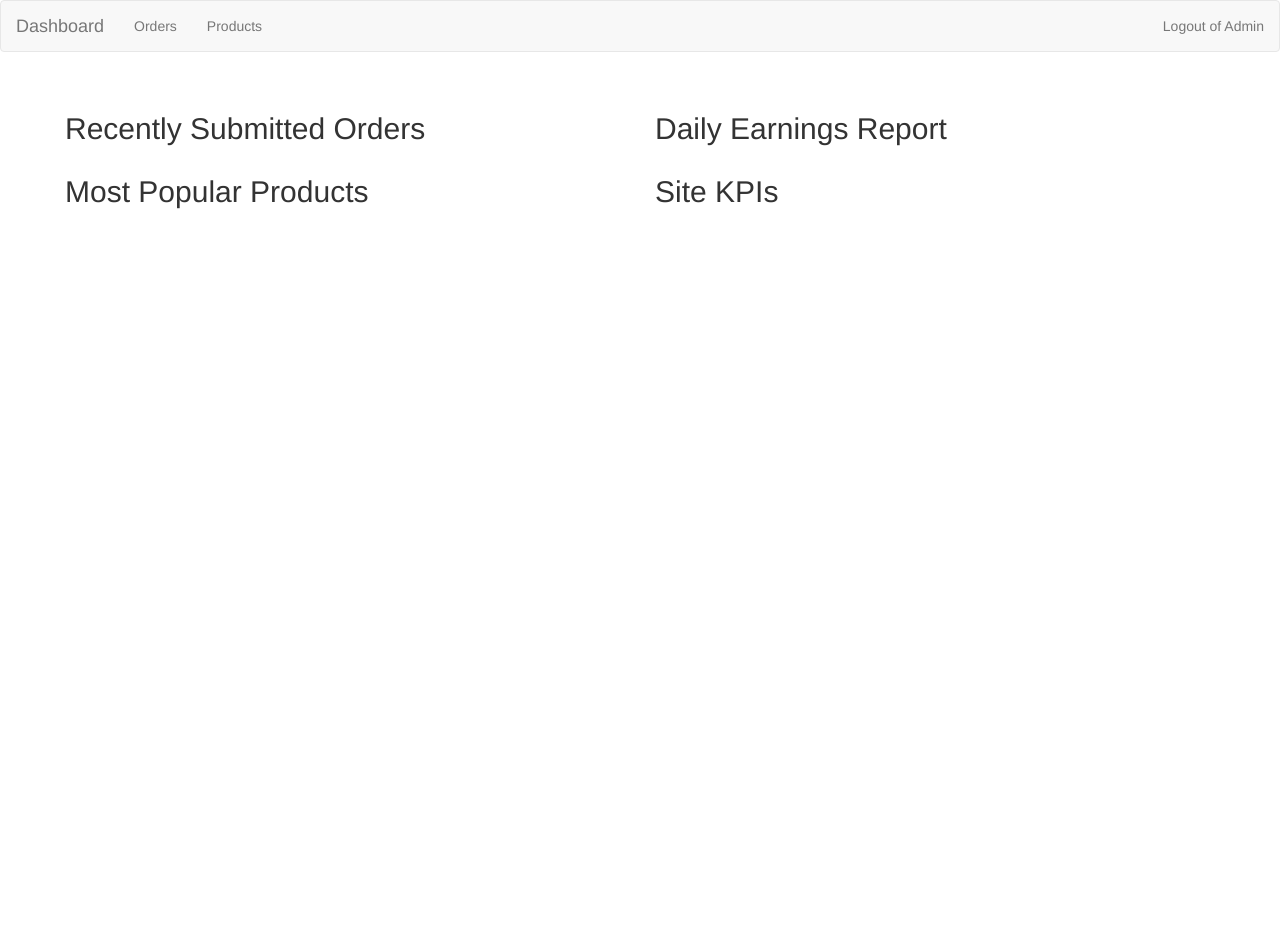
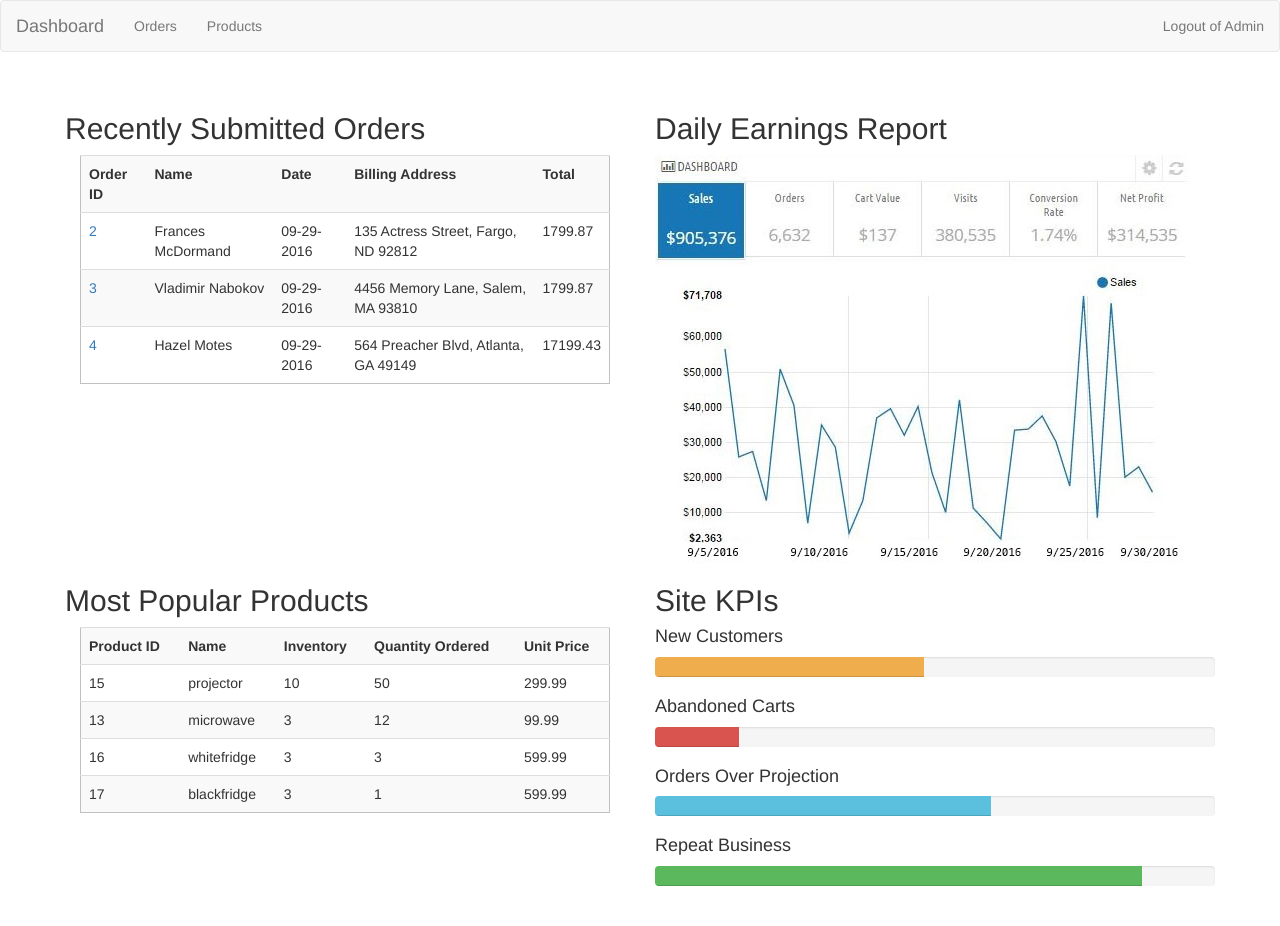
Before and after one commit to mingjianjzhang/lpproject, a CodeIgniter app: page /database/dashboard in a window 1280 px wide. Before the commit the page ends 209 px from the top, so only its background shows below. Run offline with CodeIgniter, Linux system fonts and the light colour scheme; data comes from the database, SQL or seed files in the repository; some libraries are stand-ins or nearby versions.

Commit message:
AdminDashboard
added info to admin dash

```diff
--- a/application/controllers/Welcome.php
+++ b/application/controllers/Welcome.php
@@ -28,7 +28,10 @@ class Welcome extends CI_Controller {
 	}
 
 	public function adminDashboard() {
-		$this->load->view('adminDashView');
+		$this->load->model('Order');
+		$data = $this->Order->getAllOrdersLimited();
+		$top = $this->Order->topProducts();
+		$this->load->view('adminDashView', array('orders' => $data, 'products' => $top ));
 	}
 
 }
--- a/application/models/Order.php
+++ b/application/models/Order.php
@@ -59,4 +59,16 @@ class Order extends CI_Model {
 				WHERE order_id = {$orderID}")->result_array();
 	}
 
+	public function getAllOrdersLimited()
+	{
+		return $this->db->query("SELECT orders.id, users.first_name, users.last_name, DATE_FORMAT(orders.created_at, '%m-%d-%Y') as date, CONCAT(street, ', ', city, ', ', state, ' ', zip) as billing_address, SUM(products.price * orders_products.quantity) as total, orders.status FROM orders JOIN users ON orders.user_id=users.id JOIN billing ON users.billing_id=billing.id JOIN addresses ON billing_address_id=addresses.id JOIN orders_products ON orders_products.order_id = orders.id JOIN products ON products.id=orders_products.product_id GROUP BY orders.id LIMIT 3")->result_array();
+	}
+	public function topProducts() {
+		$query ="SELECT * FROM products
+			JOIN orders_products ON products.id = orders_products.product_id
+			GROUP BY products.id
+			order by quantity DESC
+			limit 4";
+		return $this->db->query($query)->result_array();
+	}
 }
--- a/application/views/adminDashView.php
+++ b/application/views/adminDashView.php
@@ -7,17 +7,82 @@ $this->load->view("partials/adminNav");
 	<div class="row">
 		<div class="col-sm-6">
 			<h2> Recently Submitted Orders</h2>
+			<div class="col-md-12">
+			<table class="table table-striped outlined">
+			<tr>
+				<th>Order ID</th>
+				<th>Name</th>
+				<th>Date</th>
+				<th>Billing Address</th>
+				<th>Total</th>
+			</tr>
+				<?php foreach ($orders as $order) { ?>
+			<tr>
+				<td><a href="/dashboard/orders/show/<?=$order['id']?>"><?=$order['id']?></a></td>
+				<td><?=$order['first_name']?> <?=$order['last_name']?></td>
+				<td><?=$order['date']?></td>
+				<td><?=$order['billing_address'] ?></td>
+				<td><?= $order['total'] ?></td>
+			</tr>
+			<?php } ?>
+			</table>
+			</div>
 		</div>
 		<div class="col-sm-6">
 			<h2> Daily Earnings Report </h2>
+			<img src="/assets/img/dashboard.jpg" alt="dashboard">
 		</div>
 	</div>
 	<div class="row">
 		<div class="col-sm-6">
 			<h2> Most Popular Products </h2>
+			<div class="col-md-12">
+				<table class="table table-striped outlined">
+				<tr>
+					<th>Product ID</th>
+					<th>Name</th>
+					<th>Inventory</th>
+					<th>Quantity Ordered</th>
+					<th>Unit Price</th>
+				</tr>
+					<?php foreach ($products as $product) { ?>
+				<tr>
+					<td><?=$product['id']?></td>
+					<td><?=$product['name']?></td>
+					<td><?=$product['inventory']?></td>
+					<td><?=$product['quantity'] ?></td>
+					<td><?=$product['price'] ?></td>
+				</tr>
+				<?php } ?>
+				</table>
+			</div>
 		</div>
 		<div class="col-sm-6">
 			<h2> Site KPIs </h2>
+			<h4>New Customers</h4>
+			<div class="progress">
+			  <div class="progress-bar progress-bar-warning" role="progressbar" aria-valuenow="40" aria-valuemin="0" aria-valuemax="100" style="width: 48%">
+			    <span class="sr-only">48% Complete (success)</span>
+			  </div>
+			</div>
+			<h4>Abandoned Carts</h4>
+			<div class="progress">
+			  <div class="progress-bar progress-bar-danger" role="progressbar" aria-valuenow="20" aria-valuemin="0" aria-valuemax="100" style="width: 15%">
+			    <span class="sr-only">15% Complete</span>
+			  </div>
+			</div>
+			<h4>Orders Over Projection</h4>
+			<div class="progress">
+			  <div class="progress-bar progress-bar-info" role="progressbar" aria-valuenow="60" aria-valuemin="0" aria-valuemax="100" style="width: 60%">
+			    <span class="sr-only">60% Complete (warning)</span>
+			  </div>
+			</div>
+			<h4>Repeat Business</h4>
+			<div class="progress">
+			  <div class="progress-bar progress-bar-success" role="progressbar" aria-valuenow="80" aria-valuemin="0" aria-valuemax="100" style="width: 87%">
+			    <span class="sr-only">87% Complete (danger)</span>
+			  </div>
+			</div>
 		</div>
 	</div>
 </div>
```
Also changed, not shown: assets/img/dashboard.jpg (added).
